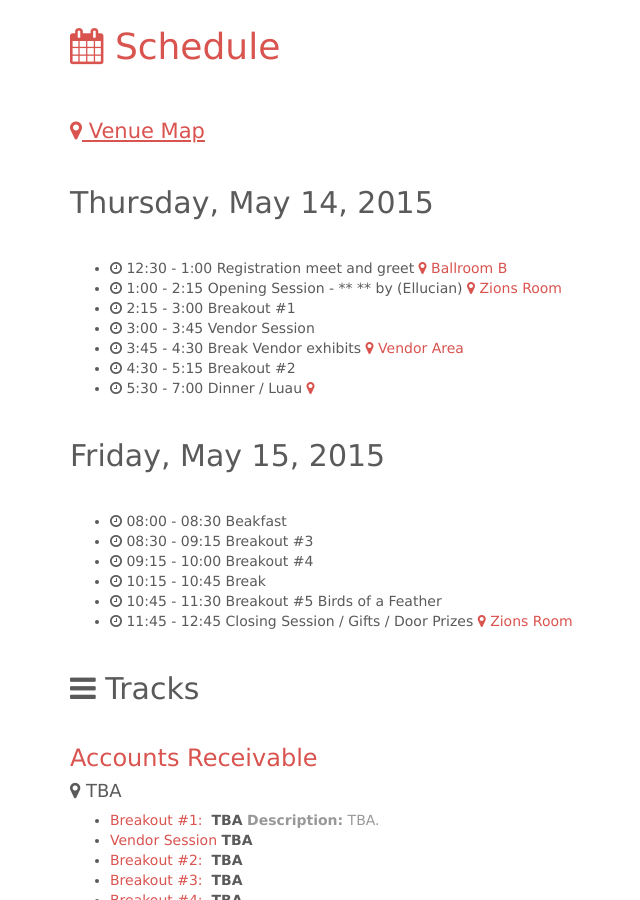
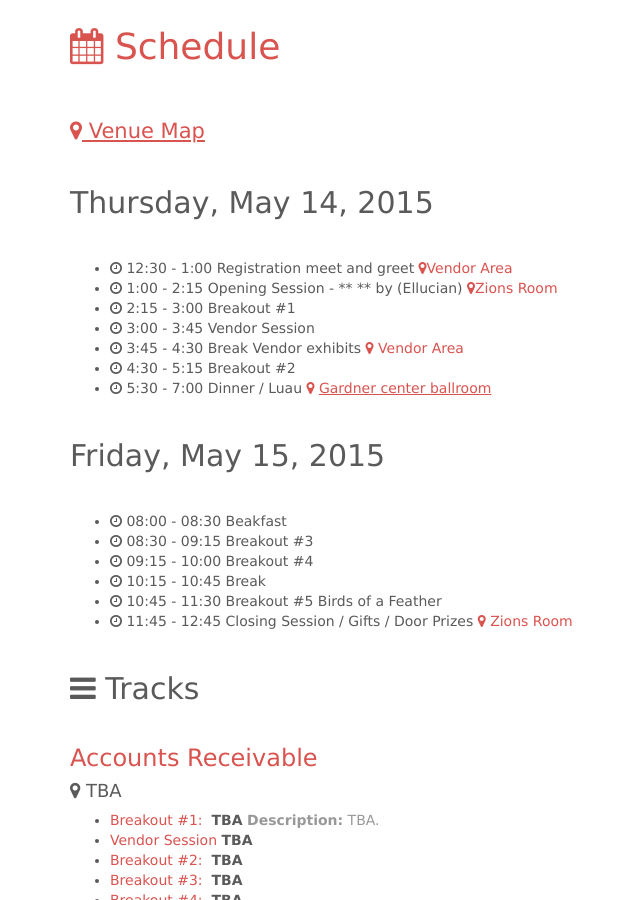
Before and after one commit to ubug/ubug.github.io, a Jekyll site: the page built from schedule/index.md, in a window 1280 px wide and 900 px high, scrolled down 326 px. Shown: the whole window, without its empty margins (0-640 px from the left). Built offline with Jekyll 4.4.1, drawn with Linux system fonts in a browser that asks for light colours; nearby versions of some CDN libraries; Markdown is read by kramdown in place of the engine named in the settings.

Commit message:
More formatting issues

```diff
--- a/schedule/index.md
+++ b/schedule/index.md
@@ -7,13 +7,13 @@ title: <i class="fa fa-calendar"></i> Schedule
 
 ## Thursday, May 14, 2015
 
-* <i class="fa fa-clock-o"></i> 12:30 - 1:00 Registration meet and greet <span class="text-primary"><i class="fa fa-map-marker"></i> Ballroom B</span>
-* <i class="fa fa-clock-o"></i> 1:00 - 2:15 Opening Session - ** ** by (Ellucian)  <span class="text-primary"><i class="fa fa-map-marker"></i> Zions Room </span>
+* <i class="fa fa-clock-o"></i> 12:30 - 1:00 Registration meet and greet <span class="text-primary"><i class="fa fa-map-marker"></i>Vendor Area </span>
+* <i class="fa fa-clock-o"></i> 1:00 - 2:15 Opening Session - ** ** by (Ellucian)  <span class="text-primary"><i class="fa fa-map-marker"></i>Zions Room </span>
 * <i class="fa fa-clock-o"></i> 2:15 - 3:00 Breakout #1
 * <i class="fa fa-clock-o"></i> 3:00 - 3:45 Vendor Session
 * <i class="fa fa-clock-o"></i> 3:45 - 4:30 Break Vendor exhibits <span class="text-primary"><i class="fa fa-map-marker"></i> Vendor Area</span>
 * <i class="fa fa-clock-o"></i> 4:30 - 5:15 Breakout #2
-* <i class="fa fa-clock-o"></i> 5:30 - 7:00 Dinner / Luau <span class="text-primary"><i class="fa fa-map-marker"></i> [](http://goo.gl/maps/0lHrA)</span>
+* <i class="fa fa-clock-o"></i> 5:30 - 7:00 Dinner / Luau <span class="text-primary"><i class="fa fa-map-marker"></i> [Gardner center ballroom](http://goo.gl/maps/0lHrA)</span>
 
 ## Friday, May 15, 2015
 
@@ -51,6 +51,7 @@ title: <i class="fa fa-calendar"></i> Schedule
 * <span class="text-primary">Breakout #3:</span>  **TBA**
 * <span class="text-primary">Breakout #4:</span>  **TBA**
 * <span class="text-primary">Breakout #5:</span>  **Birds of a Feather**
+
 ### Advancement
 
 #### <i class="fa fa-map-marker"></i> TBA
@@ -76,6 +77,7 @@ title: <i class="fa fa-calendar"></i> Schedule
 * <span class="text-primary">Breakout #3:</span>  **TBA**
 * <span class="text-primary">Breakout #4:</span>  **TBA**
 * <span class="text-primary">Breakout #5:</span>  **Birds of a Feather**
+
 ### Financial Aid
 
 #### <i class="fa fa-map-marker"></i> TBA
```
